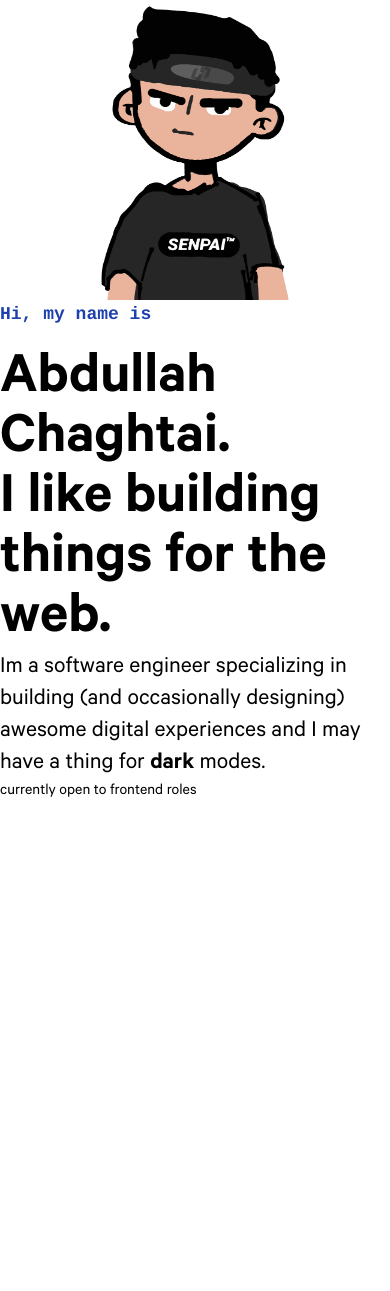
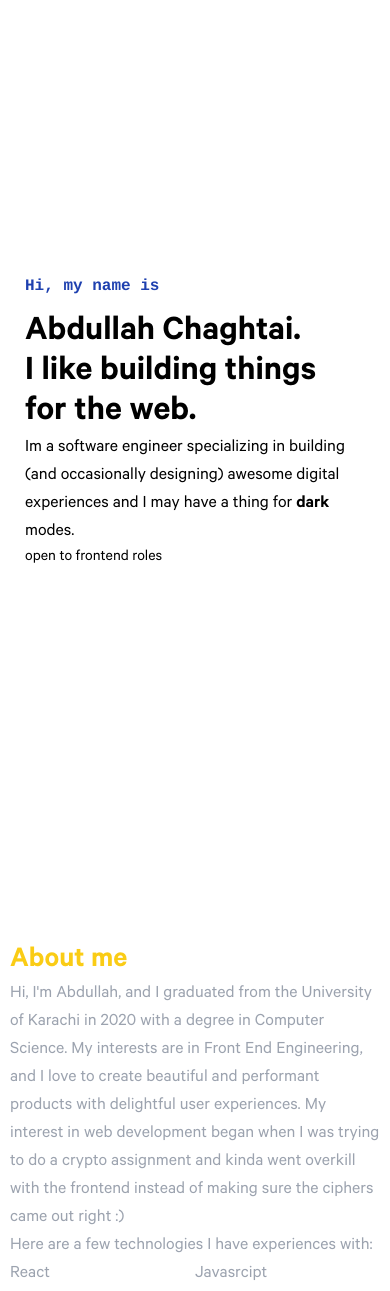
Before and after one commit to halalsenpai/abdullahchaghtai, a Next.js app: page / in a window 390 px wide. Shown: the top 1291 px of the page. Before the commit the page ends 844 px from the top, so only its background shows below. Built offline with nearby package versions, Linux system fonts and the light colour scheme.

Commit message:
about section done

```diff
--- /dev/null
+++ b/components/AboutSection.js
@@ -0,0 +1,30 @@
+import Image from "next/image";
+import React from "react";
+import { Technologies } from "../constants/Skills";
+import BioImage from "/public/static/abd.jpeg";
+
+export const AboutSection = () => {
+  return (
+    <section className="relative block sm:h-full">
+      <h1 className="text-3xl text-yellow-400 font-bold">About me</h1>
+      <div className="flex flex-col sm:grid sm:grid-cols-[3fr,2fr] sm:gap-[50px]">
+        <div className="text-lg text-gray-400">
+          Hi, I'm Abdullah, and I graduated from the University of Karachi in 2020 with a degree in Computer Science. My interests are in Front End Engineering, and I love to
+          create beautiful and performant products with delightful user experiences. My interest in web development began when I was trying to do a crypto assignment and kinda went
+          overkill with the frontend instead of making sure the ciphers came out right :)
+          <div>Here are a few technologies I have experiences with:</div>
+          <ul className="grid grid-cols-2">
+            {Technologies.map((skill) => (
+              <li>{skill}</li>
+            ))}
+          </ul>
+        </div>
+
+        <div className="group relative w-[100%] h-[100% min-h-[300px] sm:min-h-[400px]  sm:min-w-[100%]">
+          <div className="hidden sm:block transition ease-in delay-150 duration-200 border-yellow-400 border-solid border-4 h-full w-full relative translate-x-4 translate-y-4 group-hover:-translate-x-0 group-hover:-translate-y-0 "></div>
+          <Image className="object-top" layout="fill" objectFit="cover" src={BioImage} />
+        </div>
+      </div>
+    </section>
+  );
+};
--- a/components/Herosection.js
+++ b/components/Herosection.js
@@ -22,22 +22,22 @@ export const Herosection = () => {
   }
 
   return (
-    <div className="container md:px-[72px] md:max-w-[860px] lg:max-w-[unset] flex flex-col-reverse sm:flex-row 2xl:justify-center xl:justify-center select-none">
+    <div className="container px-[25px] md:px-[72px] md:max-w-[860px] lg:max-w-[unset] flex flex-col-reverse sm:flex-row 2xl:justify-center xl:justify-center select-none">
       <div className="flex flex-col">
-        <h5 className="mb-6 font-courier font-semibold text-lg text-blue-800 dark:text-[#64ffda]">Hi, my name is</h5>
-        <h3 className="text-6xl font-calibre font-bold">Abdullah Chaghtai.</h3>
-        <h1 className="text-6xl font-calibre font-bold  dark:text-[#8892B0]">I like building things for the web.</h1>
-        <p className="text-2xl max-w-[550px]">
+        <h5 className="mb-4 sm:mb-5 font-courier font-semibold text-base sm:text-lg text-blue-800 dark:text-yellow-400">Hi, my name is</h5>
+        <h3 className="sm:text-6xl text-4xl font-calibre font-bold">Abdullah Chaghtai.</h3>
+        <h1 className="sm:text-6xl text-4xl font-calibre font-bold  dark:text-[#8892B0]">I like building things for the web.</h1>
+        <p className="sm:text-2xl text-lg max-w-[550px]">
           Im a software engineer specializing in building (and occasionally designing) awesome digital experiences and I may have a thing for{" "}
           <strong className="cursor-pointer" onClick={toggleDarkMode}>
             dark
           </strong>{" "}
           modes.
         </p>
-        <p>currently open to frontend roles</p>
+        <p>open to frontend roles</p>
       </div>
       <div className="flex justify-center">
-        <div className="w-full max-w-[300px] h-full flex items-center">
+        <div className="hidden sm:flex mb-1 w-full max-w-[200px] md:max-w-[300px] h-full items-center">
           <Image alt="" src={AvatarImage} height={500} width={500} />
         </div>
       </div>
--- /dev/null
+++ b/constants/Skills.js
@@ -0,0 +1 @@
+export const Technologies = ["React", "Javasrcipt", "Typescript", "Node.js", "Nest.js", "Nextjs"];
--- a/pages/index.js
+++ b/pages/index.js
@@ -1,15 +1,17 @@
+import { AboutSection } from "../components/AboutSection";
 import { Herosection } from "../components/Herosection";
 import { SocialMediaLinks } from "../components/SocialMediaLinks";
 
 export default function Home() {
   return (
-    <div>
+    <main className="dark:bg-[#0a192f] h-fit min-h-screen">
       <SocialMediaLinks />
-      <main className="dark:bg-[#0a192f]">
-        <div className="sm:h-screen sm:flex sm:justify-center sm:items-center sm:min-h-[500px]">
-          <Herosection />
-        </div>
-      </main>
-    </div>
+      <div className="h-screen flex justify-center items-center min-h-[500px]">
+        <Herosection />
+      </div>
+      <div className="mx-auto px-[10px] h-full sm:px-[72px] max-w-[900px] py-[100px]">
+        <AboutSection />
+      </div>
+    </main>
   );
 }
```
